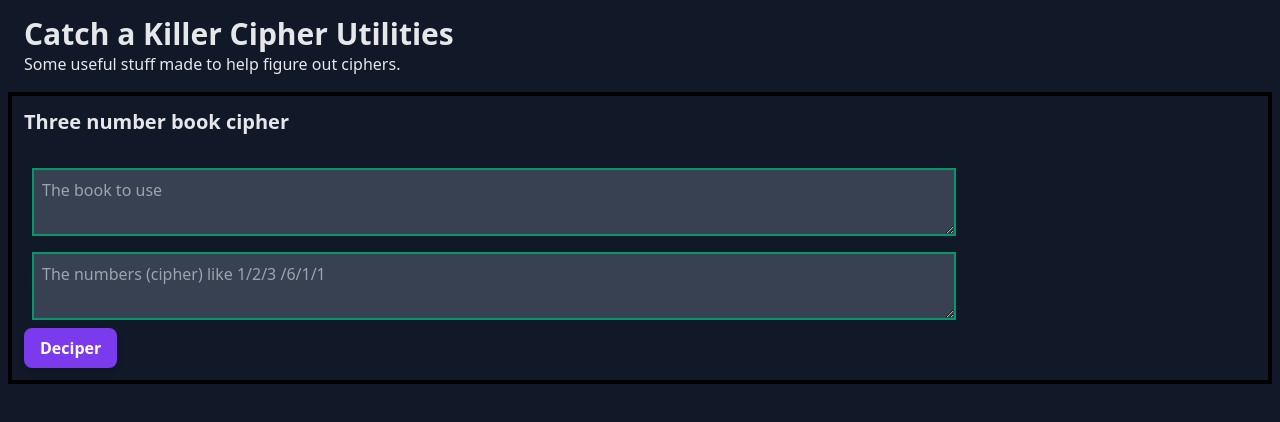
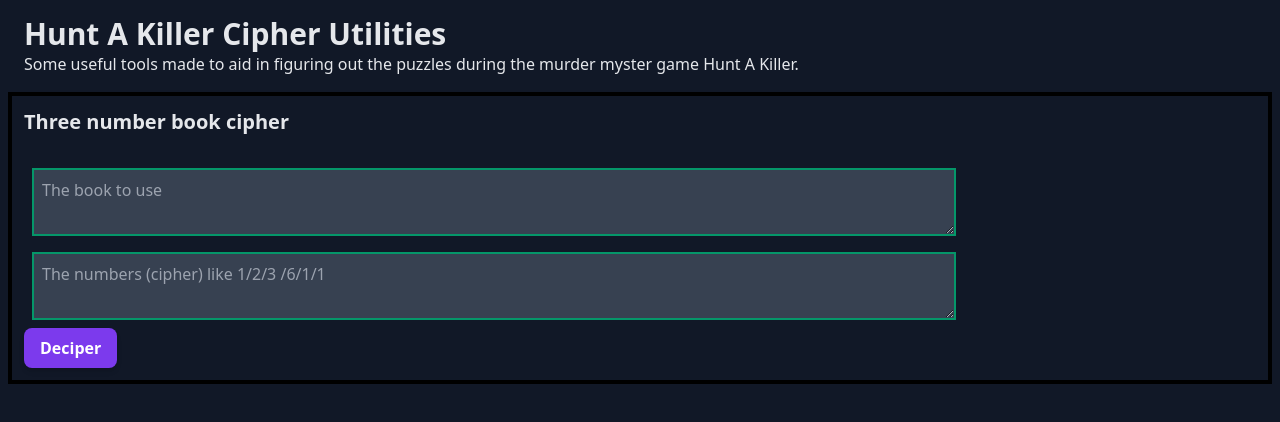
Before and after one commit to Pachwenko/catch-a-killer-utilities, a plain HTML site: page index.html in a window 1280 px wide. Drawn offline with nearby package versions, Linux system fonts and the light colour scheme.

Commit message:
it's actually called hunt a killer

```diff
--- a/index.html
+++ b/index.html
@@ -1,17 +1,17 @@
 <html>
 <head>
-    <title>Catch a Killer Cipher Utilities</title>
+    <title>Hunt A Killer Cipher Utilities</title>
     <meta charset="UTF-8">
     <meta name="viewport" content="width=device-width, initial-scale=1.0">
-    <script src="catchAKillerUtils.js"></script>
+    <script src="huntAKillerUtils.js"></script>
     <link href="https://unpkg.com/tailwindcss@^2/dist/tailwind.min.css" rel="stylesheet">
     <link rel="stylesheet" href="styles.css">
 </head>
 
 <body class="overflow-hidden m-2 text-gray-200 bg-gray-900">
     <div class="m-4">
-        <h1 class="text-3xl font-extrabold">Catch a Killer Cipher Utilities</h1>
-        <p>Some useful stuff made to help figure out ciphers.</p>
+        <h1 class="text-3xl font-extrabold">Hunt A Killer Cipher Utilities</h1>
+        <p>Some useful tools made to aid in figuring out the puzzles during the <a href="https://www.huntakiller.com/">murder myster game Hunt A Killer</a>.</p>
     </div>
     <div id="three-num-book-cipher" class="container border-4 border-black p-3 mx-auto">
         <h2 class="text-xl font-extrabold">Three number book cipher</h1>
```
Also changed, not shown: README.md, huntAKillerUtils.js (renamed from catchAKillerUtils.js).
